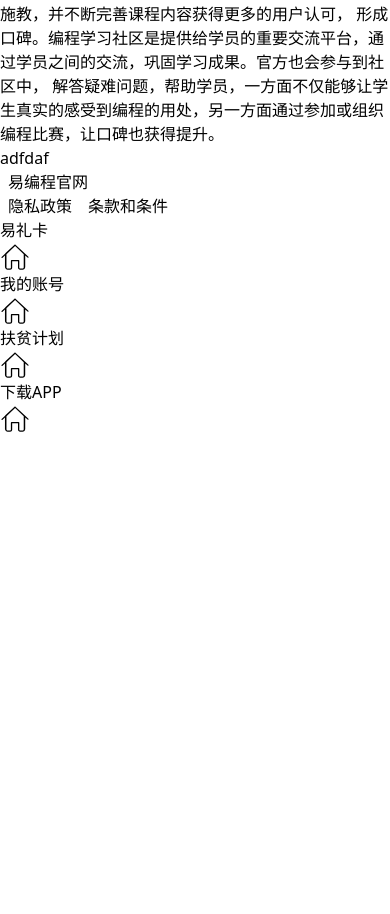
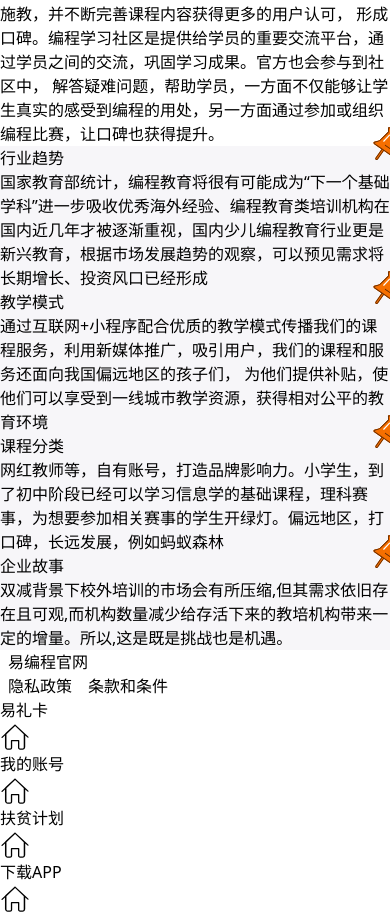
Before and after one commit to KeepCodeing/easypro, a Nuxt app: page /about in a window 390 px wide. Shown: the part 1845-2759 px from the top of the page. Before the commit the page ends 2279 px from the top, so only its background shows below. Built offline with nearby package versions, Linux system fonts and the light colour scheme.

Commit message:
feat(about/intro): 公司简介部分完成

```diff
--- a/components/card-list.vue
+++ b/components/card-list.vue
@@ -1,7 +1,7 @@
 <template>
   <div :class="gridStyle">
-    <div :class="colStyle">
-      <slot name="content"></slot>
+    <div :class="colStyle" v-for="item in data" :key="item">
+      <slot name="content" :item="item"></slot>
     </div>
   </div>
 </template>
@@ -19,7 +19,11 @@ export default defineComponent({
     colStyle: {
       type: String,
       required: false,
-      default: "col-span-12 shadow-md md:col-span-3 sm:col-span-6",
+      default: "col-span-12 shadow-md lg:col-span-3 sm:col-span-6",
+    },
+    data: {
+      type: Array,
+      required: true,
     },
   },
   setup() {
--- a/data/about.json
+++ b/data/about.json
@@ -14,8 +14,32 @@
     ]
   },
   "intro": {
-    "title": "核心观念",
-    "info": "提供线下培训能更好的了解学员的情况，从而能够因材施教，并不断完善课程内容获得更多的用户认可， 形成口碑。编程学习社区是提供给学员的重要交流平台，通过学员之间的交流，巩固学习成果。官方也会参与到社区中， 解答疑难问题，帮助学员，一方面不仅能够让学生真实的感受到编程的用处，另一方面通过参加或组织编程比赛，让口碑也获得提升。",
-    "img": "/img/about2.png"
+    "core": {
+      "title": "核心观念",
+      "info": "提供线下培训能更好的了解学员的情况，从而能够因材施教，并不断完善课程内容获得更多的用户认可， 形成口碑。编程学习社区是提供给学员的重要交流平台，通过学员之间的交流，巩固学习成果。官方也会参与到社区中， 解答疑难问题，帮助学员，一方面不仅能够让学生真实的感受到编程的用处，另一方面通过参加或组织编程比赛，让口碑也获得提升。",
+      "img": "/img/about2.png"
+    },
+    "com_intro": [
+      {
+        "title": "行业趋势",
+        "info": "国家教育部统计，编程教育将很有可能成为“下一个基础学科”进一步吸收优秀海外经验、编程教育类培训机构在国内近几年才被逐渐重视，国内少儿编程教育行业更是新兴教育，根据市场发展趋势的观察，可以预见需求将长期增长、投资风口已经形成",
+        "img": "/img/about2.png"
+      },
+      {
+        "title": "教学模式",
+        "info": "通过互联网+小程序配合优质的教学模式传播我们的课程服务，利用新媒体推广，吸引用户，我们的课程和服务还面向我国偏远地区的孩子们， 为他们提供补贴，使他们可以享受到一线城市教学资源，获得相对公平的教育环境",
+        "img": "/img/about2.png"
+      },
+      {
+        "title": "课程分类",
+        "info": "网红教师等，自有账号，打造品牌影响力。小学生，到了初中阶段已经可以学习信息学的基础课程，理科赛事，为想要参加相关赛事的学生开绿灯。偏远地区，打口碑，长远发展，例如蚂蚁森林",
+        "img": "/img/about2.png"
+      },
+      {
+        "title": "企业故事",
+        "info": "双减背景下校外培训的市场会有所压缩,但其需求依旧存在且可观,而机构数量减少给存活下来的教培机构带来一定的增量。所以,这是既是挑战也是机遇。",
+        "img": "/img/about2.png"
+      }
+    ]
   }
 }
--- a/pages/about/components/intro.vue
+++ b/pages/about/components/intro.vue
@@ -1,7 +1,7 @@
 <template>
   <div class="my-10">
     <col-article
-      :data="data"
+      :data="data.core"
       rightStyle="col-span-12 self-center sm:col-span-6 pt-5 lg:col-span-8 xl:col-span-7"
       leftStyle="col-span-12 self-end text-center sm:col-span-6 lg:col-span-4 xl:col-span-5 "
       :showLine="false"
@@ -22,8 +22,59 @@
         </h3>
       </template>
     </col-article>
-    <card-list>
-      <template #content>adfdaf</template>
+    <card-list
+      :data="data.com_intro"
+      colStyle="col-span-12 rounded-2xl shadow-md xl:col-span-3 sm:col-span-6 bg-white py-8 px-10"
+      style="background-color: rgb(247, 246, 249)"
+      class="p-5 my-10 lg:p-10 rounded-2xl"
+    >
+      <template #content="scoped">
+        <div class="content">
+          <h1 class="stick">
+            <svg
+              t="1641914116851"
+              class="icon"
+              viewBox="0 0 1024 1024"
+              version="1.1"
+              xmlns="http://www.w3.org/2000/svg"
+              p-id="2928"
+              width="38"
+              height="38"
+            >
+              <path
+                d="M732.16 563.84l21.76-301.44c-0.32-10.24 4.16-19.84 12.16-26.24l62.72-49.28a31.872 31.872 0 0 0-11.52-56L446.72 31.36c-25.6-6.72-47.68 18.24-38.08 42.88l29.76 74.24c3.84 9.28 2.88 20.16-2.56 28.8l-131.84 272c-2.88 4.48-6.72 8.32-11.2 10.88l-104.96 77.76c-21.44 16-15.04 49.6 10.88 56.64l552 147.84c25.92 7.04 48.32-19.2 37.76-43.52l-51.84-120a30.592 30.592 0 0 1-4.48-15.04z"
+                fill="#CC5700"
+                p-id="2929"
+              ></path>
+              <path
+                d="M643.84 553.92a30.304 30.304 0 0 1-4.16-15.04l21.76-301.44c-0.32-10.24 4.16-19.84 12.16-26.24l113.28-88.96L446.72 31.36c-25.6-6.72-47.68 18.24-38.08 42.88l29.76 74.24c3.84 9.28 2.88 20.16-2.56 28.8l-131.84 272c-2.88 4.48-6.72 8.32-11.2 10.88l-104.96 78.08c-21.44 16-15.04 49.6 10.88 56.64l237.44 63.68-72.64 270.72c-5.76 21.12 7.04 43.2 28.16 48.96 21.12 5.76 43.2-7.04 48.96-28.16l72.64-270.72 208.64 56-78.08-181.44z"
+                fill="#F66F00"
+                p-id="2930"
+              ></path>
+              <path
+                d="M766.08 236.16l62.72-49.28a31.872 31.872 0 0 0-11.52-56L446.72 31.36c-2.88-0.64-5.76-1.28-8.64-1.28-21.76 0-38.08 22.4-29.44 43.84l29.76 74.24c3.84 9.28 2.88 20.16-2.56 28.8l-131.84 272c-2.88 4.48-6.72 8.32-11.2 10.88L187.84 537.6c-21.44 16-15.04 49.6 10.88 56.64l237.44 63.68-72.64 270.72c-5.76 21.12 7.04 43.2 28.16 48.96a39.936 39.936 0 0 0 48.64-28.16l72.64-270.72 237.44 63.68c2.88 0.64 5.76 1.28 8.64 1.28 22.08 0 38.72-23.04 29.12-44.8l-51.84-120a30.304 30.304 0 0 1-4.16-15.04l21.76-301.44c-0.32-10.24 4.16-19.84 12.16-26.24zM417.6 943.04a15.744 15.744 0 0 1-19.52 11.2 16 16 0 0 1-11.2-19.52l72.64-270.72 30.72 8.32-72.64 270.72z m312.32-681.28l-21.76 300.48v2.56c0 1.6 0.64 3.52 0.64 5.12l-209.28-56c-6.4-1.6-13.12 2.24-14.72 8.64s2.24 13.12 8.64 14.72l224.96 60.16 48.32 111.36c1.28 2.56 0.96 5.12-0.64 7.36-0.64 0.96-2.88 3.84-6.4 3.84-0.64 0-1.6 0-2.24-0.32L204.8 571.2a7.872 7.872 0 0 1-2.56-14.08L306.24 480c7.36-4.48 13.76-10.88 18.24-18.24 0.32-0.64 0.96-1.28 1.28-2.24l131.52-271.04c8.64-14.72 9.92-32.96 3.52-48.96l-29.76-74.24c-0.96-2.56-0.96-5.12 0.64-7.36 0.64-0.96 2.88-3.52 6.4-3.52 0.64 0 1.6 0 2.24 0.32l370.88 99.52c4.16 0.96 5.44 4.16 5.76 6.08 0.32 1.92 0.64 5.12-2.88 8L752 216.96l-130.24-34.88a12.16 12.16 0 0 0-14.72 8.64c-1.6 6.4 1.92 13.12 8.64 14.72l120 32.32c-3.84 7.04-5.76 15.36-5.76 24z"
+                fill="#662C00"
+                p-id="2931"
+              ></path>
+              <path
+                d="M420.48 454.72a16.096 16.096 0 0 1-14.72-22.4l88.96-208c3.52-8 12.8-11.84 21.12-8.32 8 3.52 11.84 12.8 8.32 21.12l-88.96 208c-2.56 5.76-8.64 9.6-14.72 9.6z"
+                fill="#FFFFFF"
+                p-id="2932"
+              ></path>
+            </svg>
+          </h1>
+          <h1
+            class="font-serif text-xl font-extrabold text-center text-black  lg:text-3xl sm:text-2xl"
+          >
+            {{ scoped.item.title }}
+          </h1>
+          <h3
+            class="mt-2 text-base font-thin text-gray-600 lg:text-xl sm:text-lg"
+          >
+            {{ scoped.item.info }}
+          </h3>
+        </div>
+      </template>
     </card-list>
   </div>
 </template>
@@ -68,4 +119,13 @@ export default defineComponent({
 </script>
 
 <style scoped>
+.content {
+  position: relative;
+}
+.content > .stick {
+  position: absolute;
+  right: -15px;
+  top: -20px;
+  transform: rotate(20deg);
+}
 </style>
--- a/pages/about/index.vue
+++ b/pages/about/index.vue
@@ -23,7 +23,7 @@
         <div class="px-5">
           <Feature :data="data.featute" />
         </div>
-        <div class="px-5 md:px-20 lg:px-30">
+        <div class="px-5">
           <Intro :data="data.intro" />
         </div>
       </template>
```
Also changed, not shown: pages/about/components/feature.vue (+28 -3 lines).
